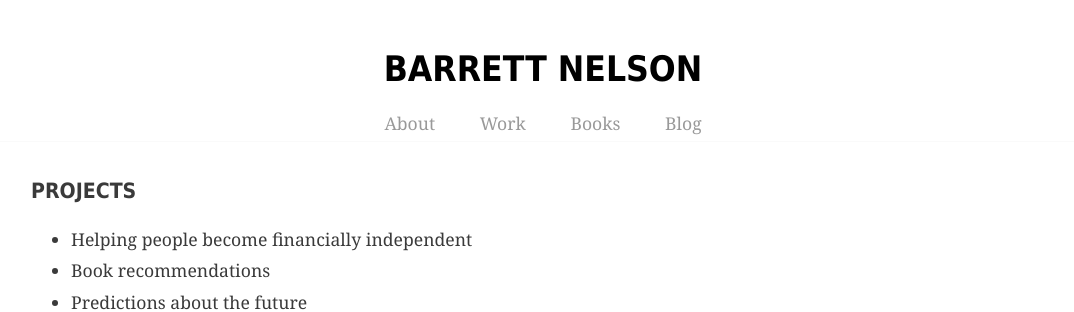
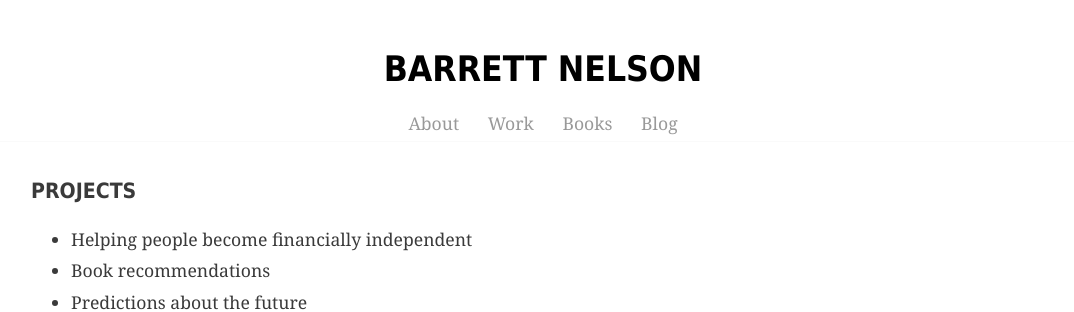
Before and after one commit to bstnel/bstnel.github.io, a Jekyll site: the page index.html, which Jekyll copies as it is, in a window 1280 px wide. Shown: the top 312 px of the page, without its empty margins (97-1171 px from the left). Built offline with Jekyll 4.4.1, drawn with Linux system fonts in a browser that asks for light colours.

Commit message:
Create main.css

```diff
--- a/css/main.css
+++ b/css/main.css
@@ -87,7 +87,7 @@ body {
     display: inline-block;
     color: #999999;
     text-align: center;
-    padding: 2px 20px;
+    padding: 2px 12px;
     text-decoration: none;
 }
 nav.li a:hover {
```
